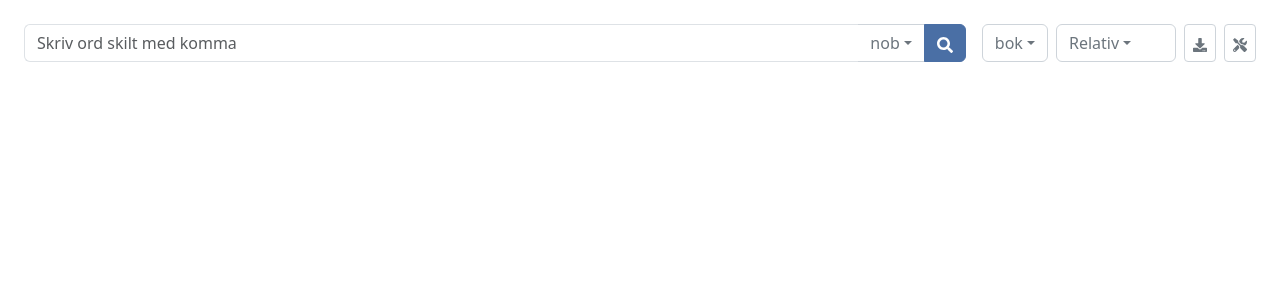
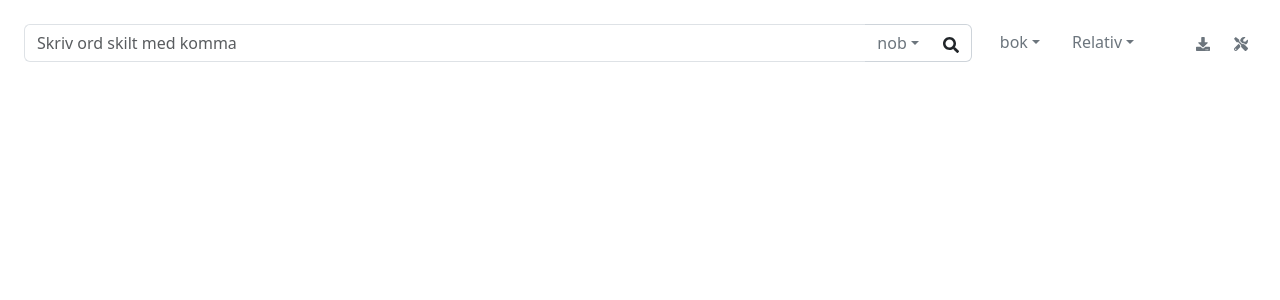
Before and after one commit to Yoonsen/ngram-pwa-new, a React (Create React App) app: page / in a window 1280 px wide. Shown: the top 300 px of the page. Built offline with nearby package versions, Linux system fonts and the light colour scheme; what chartjs-plugin-zoom would draw is missing.

Commit message:
UI: Modernize button bar styling with minimalist design and improved hover states

```diff
--- a/src/components/SearchControls.js
+++ b/src/components/SearchControls.js
@@ -190,9 +190,15 @@ const SearchControls = ({ onSearch, onGraphTypeChange, data, onSettingsChange })
                             )}
                         </div>
                         <Button
-                            variant="primary"
+                            variant="outline-secondary"
                             type="submit"
                             title="Search"
+                            style={{
+                                backgroundColor: 'white',
+                                border: '1px solid #ced4da',
+                                borderLeft: 'none',
+                                color: '#212529'
+                            }}
                         >
                             <FaSearch />
                         </Button>
@@ -207,7 +213,7 @@ const SearchControls = ({ onSearch, onGraphTypeChange, data, onSettingsChange })
                                 type="button"
                                 onClick={() => setShowCorpusDropdown(!showCorpusDropdown)}
                                 style={{
-                                    borderColor: '#ced4da'
+                                    border: 'none'
                                 }}
                             >
                                 {corpus}
@@ -243,7 +249,7 @@ const SearchControls = ({ onSearch, onGraphTypeChange, data, onSettingsChange })
                             type="button"
                             onClick={() => setShowGraphTypeDropdown(!showGraphTypeDropdown)}
                             style={{
-                                borderColor: '#ced4da',
+                                border: 'none',
                                 position: 'relative',
                                 zIndex: 1001,
                                 minWidth: '120px'
@@ -287,17 +293,10 @@ const SearchControls = ({ onSearch, onGraphTypeChange, data, onSettingsChange })
                         <Button
                             variant="outline-secondary"
                             size="sm"
-                            onClick={() => {
-                                if (!data?.series) return;
-                                const canvas = document.querySelector('canvas');
-                                const link = document.createElement('a');
-                                link.download = `ngram_graph_${new Date().toISOString().split('T')[0]}.png`;
-                                link.href = canvas.toDataURL('image/png');
-                                link.click();
-                            }}
+                            onClick={handleDownload}
                             style={{
-                                borderColor: '#ced4da',
-                                backgroundColor: 'white'
+                                border: 'none',
+                                backgroundColor: 'transparent'
                             }}
                         >
                             <FaDownload />
@@ -307,8 +306,8 @@ const SearchControls = ({ onSearch, onGraphTypeChange, data, onSettingsChange })
                             size="sm"
                             onClick={() => setShowToolsModal(true)}
                             style={{
-                                borderColor: '#ced4da',
-                                backgroundColor: 'white'
+                                border: 'none',
+                                backgroundColor: 'transparent'
                             }}
                         >
                             <FaTools />
--- a/src/index.css
+++ b/src/index.css
@@ -32,6 +32,32 @@ code {
   border-color: #4a6fa5 !important;
 }
 
+.btn-outline-secondary {
+  transition: background-color 0.2s ease;
+}
+
+.btn-outline-secondary:hover {
+  background-color: rgba(108, 117, 125, 0.25) !important;
+  border-color: #ced4da !important;
+  color: #212529 !important;
+}
+
+.dropdown-toggle.btn-outline-secondary:hover {
+  background-color: rgba(108, 117, 125, 0.25) !important;
+}
+
+.btn-outline-secondary:focus {
+  box-shadow: none !important;
+  border-color: #ced4da !important;
+  color: #212529 !important;
+}
+
+.btn-outline-secondary:active {
+  background-color: rgba(108, 117, 125, 0.25) !important;
+  border-color: #ced4da !important;
+  color: #212529 !important;
+}
+
 .search-controls {
   display: flex;
   flex-direction: row;
```
